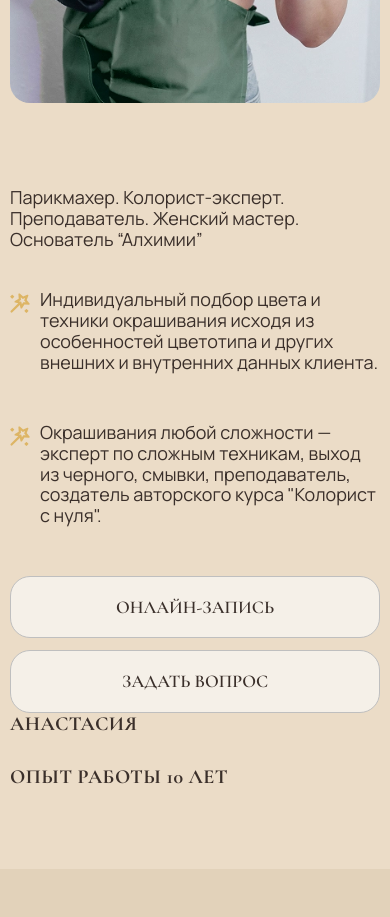
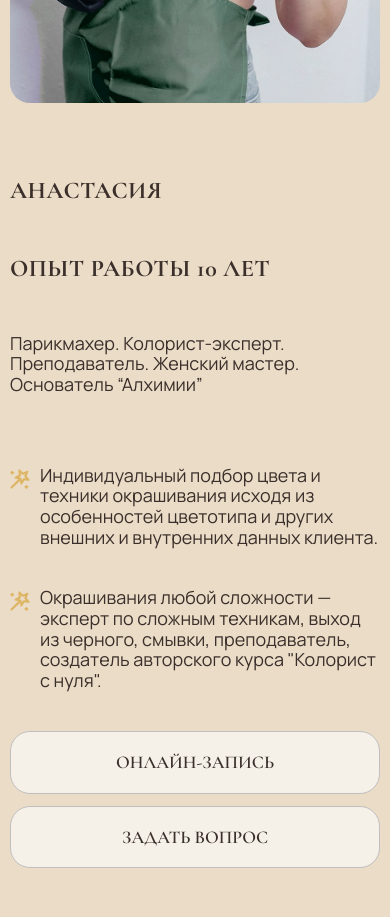
Before and after one commit to darina1970/Alchemy-Beauty-Salon, a React (Vite) app: page /masters in a window 390 px wide. Shown: the part 1080-1997 px from the top of the page. Built offline with nearby package versions, Linux system fonts and the light colour scheme.

Commit message:
fix adaptive finaly

```diff
--- a/src/pages/Masters/MasterCard.jsx
+++ b/src/pages/Masters/MasterCard.jsx
@@ -12,11 +12,13 @@ const MasterCard = ({ variant, name, description, title, content, image, links }
           </div>
 
           <div className={styles.content}>
-          <div className={styles.infoTop}>
+            <div className={styles.header}>
               <h2 className={styles.name}>{name}</h2>
+              <h2 className={styles.experience}>{title}</h2>
               <p className={styles.text}>{description}</p>
-            <h2 className={styles.name}>{title}</h2>
+            </div>
 
+            <div className={styles.info}>
               {content.map((item, i) => {
                 if (item.type === 'paragraph') {
                   return (
@@ -28,27 +30,20 @@ const MasterCard = ({ variant, name, description, title, content, image, links }
                 }
 
                 if (item.type === 'title') {
-                return (
-                  <p key={i} className={styles.text}>
-                    {item.text}
-                  </p>
-                );
+                  return <p key={i} className={styles.text}>{item.text}</p>;
                 }
 
                 if (item.type === 'quote') {
-                return (
-                  <blockquote key={i} className={styles.quote}>
-                    “{item.text}”
-                  </blockquote>
-                );
+                  return <blockquote key={i} className={styles.quote}>“{item.text}”</blockquote>;
                 }
 
                 return null;
               })}
+            </div>
 
             <div className={styles.buttons}>
               <a
-                href={links.booking}
+                href="https://dikidi.net/ru/profile/laboratoriya_krasoty_alximiya_1640050"
                 target="_blank"
                 rel="noreferrer"
                 className={`btn-secondary ${styles.button}`}
@@ -68,7 +63,6 @@ const MasterCard = ({ variant, name, description, title, content, image, links }
         </div>
       </div>
     </div>
-    </div>
   );
 };
 
--- a/src/pages/Masters/MasterCard.module.css
+++ b/src/pages/Masters/MasterCard.module.css
@@ -1,7 +1,8 @@
 .wrapper {
     display: flex;
+    align-items: stretch;
     gap: 90px;
-    align-items: stretch;
+    min-height: 100%;
 }
 
 .imageWrapper {
@@ -10,38 +11,38 @@
 
 .image {
     height: 100%;
+    width: auto;
     max-width: 450px;
-    width: auto;
     aspect-ratio: 3 / 4;
+    object-fit: cover;
     border-radius: 20px;
-    object-fit: cover;
 }
 
-/* Контент распределён по высоте: текст растягивается, кнопки внизу */
 .content {
     display: flex;
     flex-direction: column;
-    justify-content: space-between;
-    padding-top: 50px;
-    height: 100%;
     flex-grow: 1;
+    padding-top: 60px;
 }
 
-/* Имя и опыт работы */
-.name {
-    font-weight: var(--font-weight-bold);
-}
-
-/* Все параграфы и описание */
-.text {
-    font-family: var(--font-info);
+.header {
     margin-bottom: 40px;
 }
 
-.description {
-    margin-bottom: 40px;
+.name,
+.experience {
+    font-family: var(--font-base);
+    font-weight: var(--font-weight-bold);
+    font-size: clamp(24px, 2vw, 40px);
+    text-transform: uppercase;
+    margin-bottom: 50px;
 }
-/* Строка с иконкой */
+
+.text {
+    font-family: var(--font-info);
+    margin-bottom: 30px;
+}
+
 .row {
     display: flex;
     align-items: flex-start;
@@ -56,23 +57,25 @@
     margin-top: 4px;
 }
 
-/* Цитата */
 .quote {
     font-family: var(--font-base);
     font-style: italic;
-    font-weight: var(--font-weight-regular);
     font-size: clamp(20px, 1.8vw, 30px);
+    opacity: 0.85;
+    margin: 16px 0;
     border-left: none;
-    padding-left: 16px;
-    opacity: 0.8;
-    margin: 16px 0;
+    padding-left: 0;
+}
+
+.info {
+    flex-grow: 1;
 }
 
 .buttons {
+    margin-top: auto;
     display: flex;
     flex-wrap: wrap;
     gap: 16px;
-    margin-top: auto;
 }
 
 .button {
@@ -84,9 +87,25 @@
     justify-content: center;
 }
 
-@media (max-width: 1280px) {
+@media (max-width: 1024px) {
+    .wrapper {
+        gap: 40px;
+        flex-direction: column;
+    }
+
+    .image {
+        width: 100%;
+        height: auto;
+        max-width: 100%;
+    }
+
+    .content {
+        padding-top: 30px;
+    }
+
     .button {
         width: 100%;
+        padding: 20px 40px;
     }
 
     .buttons {
@@ -94,39 +113,3 @@
         gap: 12px;
     }
 }
-
-@media (max-width: 1024px) {
-    .wrapper {
-        gap: 40px;
-    }
-}
-
-@media (max-width: 950px) {
-    .button {
-        padding: 20px 40px;
-    }
-}
-
-@media (max-width: 768px) {
-    .wrapper {
-        flex-direction: column;
-        gap: 30px;
-    }
-
-    .content {
-        justify-content: initial;
-        height: auto;
-    }
-
-    .infoTop {
-        display: flex;
-        flex-direction: column;
-    }
-
-    .image {
-        height: auto;
-        width: 100%;
-        max-width: 100%;
-        margin: 0 auto;
-    }
-}
```
Lines whose indentation alone changed are shown as unchanged.
